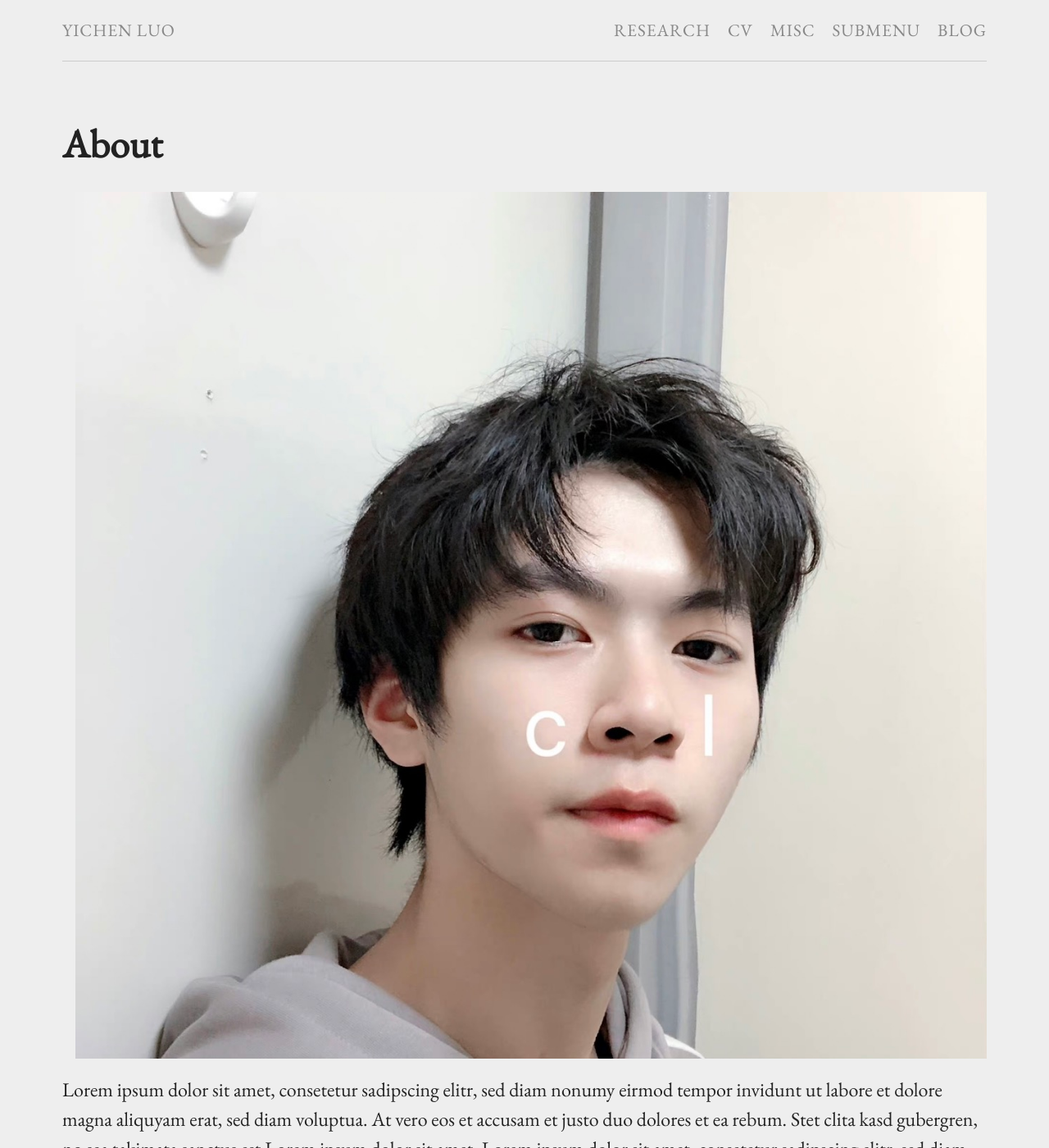
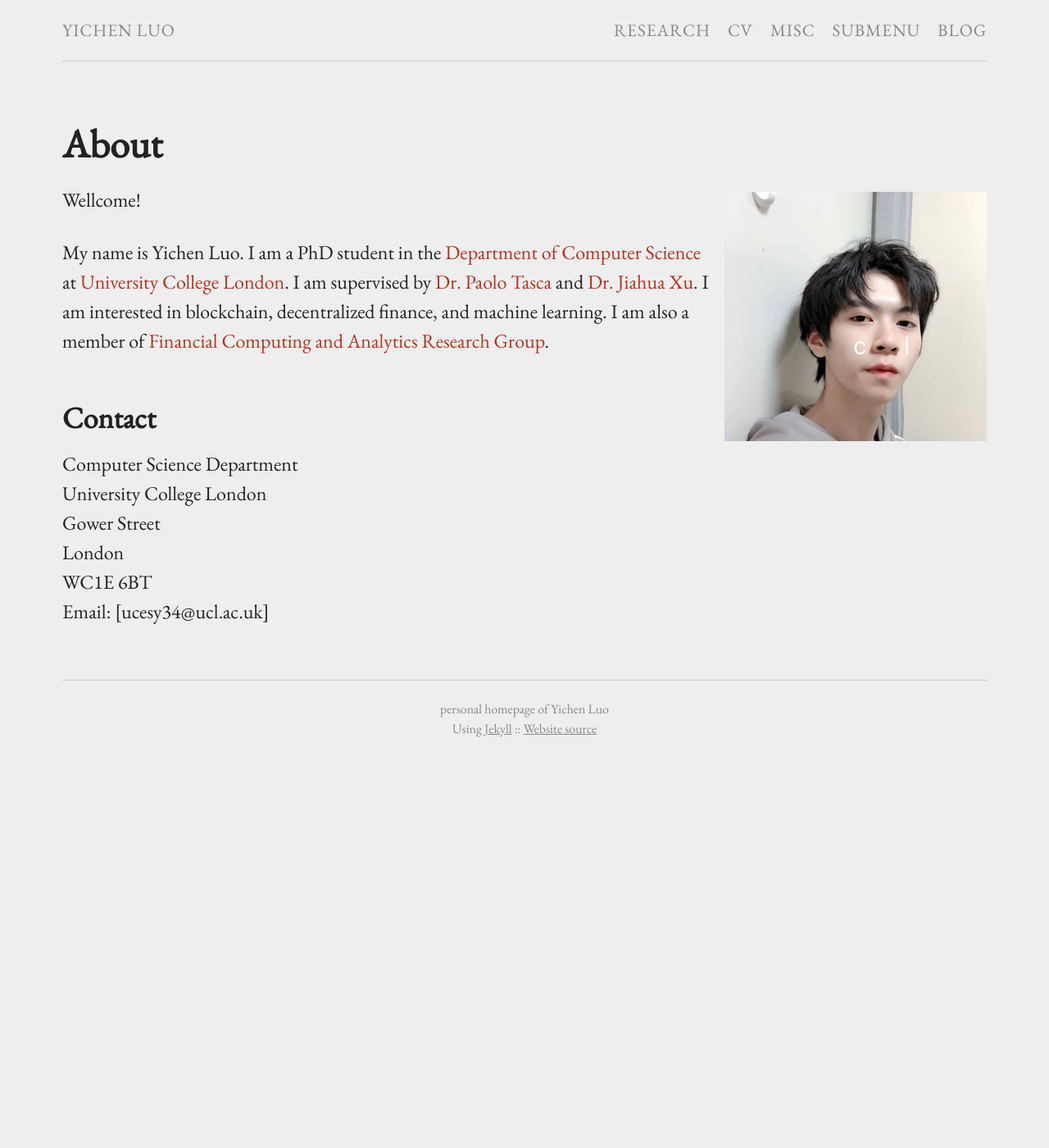
Before and after one commit to lyc0603/lyc0603.github.io, a Jekyll site: the page built from index.md, in a window 1280 px wide and 1400 px high. Shown: the whole window at 82% size. Built offline with Jekyll 4.4.1, drawn with Linux system fonts in a browser that asks for light colours; some of the changed text lies outside the part shown.

Commit message:
Add about

```diff
--- a/index.md
+++ b/index.md
@@ -6,14 +6,18 @@
 
 {% include image.html url="images/photo.jpg" caption="" max_width="300px" align="right" %}
 
-Lorem ipsum dolor sit amet, consetetur sadipscing elitr, sed diam nonumy eirmod tempor invidunt ut labore et dolore magna aliquyam erat, sed diam voluptua. At vero eos et accusam et justo duo dolores et ea rebum. Stet clita kasd gubergren, no sea takimata sanctus est Lorem ipsum dolor sit amet. Lorem ipsum dolor sit amet, consetetur sadipscing elitr,  sed diam nonumy eirmod tempor invidunt ut labore et dolore magna aliquyam erat, sed diam voluptua. At vero eos et accusam et justo duo dolores et ea rebum. Stet clita kasd gubergren, no sea takimata sanctus est Lorem ipsum dolor sit amet. Lorem ipsum dolor sit amet, consetetur sadipscing elitr,  sed diam nonumy eirmod tempor invidunt ut labore et dolore magna aliquyam erat, sed diam voluptua. At vero eos et accusam et justo duo dolores et ea rebum. Stet clita kasd gubergren, no sea takimata sanctus est Lorem ipsum dolor sit amet.
+Wellcome!
+
+My name is Yichen Luo. I am a PhD student in the [Department of Computer Science](https://www.ucl.ac.uk/computer-science/ucl-computer-science) at [University College London](https://www.ucl.ac.uk/). I am supervised by [Dr. Paolo Tasca](https://www.paolotasca.com/) and [Dr. Jiahua Xu](https://jiahua-xu.com/). I am interested in blockchain, decentralized finance, and machine learning. I am also a member of [Financial Computing and Analytics Research Group](https://www.ucl.ac.uk/computer-science/research/research-groups/financial-computing-and-analytics).
 
 ## Contact
 
-Rebel base <br />
-[Yavin] <br />
-Galaxy far far away<br />
-Email: [chewy@rebel.com]
+Computer Science Department <br />
+University College London <br />
+Gower Street <br />
+London <br />
+WC1E 6BT <br />
+Email: [ucesy34@ucl.ac.uk]
 
 
 [Yavin]: https://en.wikipedia.org/wiki/Yavin
```
Also changed, not shown: images/photo.jpg.
